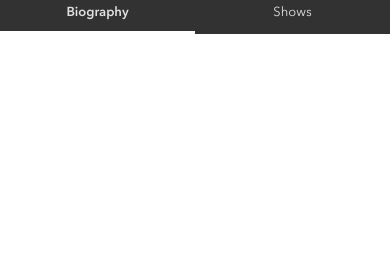
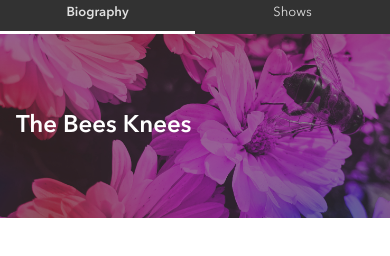
Before and after one commit to mattbanh/matthew-banh-bandsite, a plain HTML site: page index.html in a window 390 px wide. Shown: the part 44-300 px from the top of the page. Drawn offline with Linux system fonts and the light colour scheme.

Commit message:
created bio-main.scss and built responsive hero

```diff
--- a/index.html
+++ b/index.html
@@ -28,5 +28,12 @@
         </ul>
       </nav>
     </header>
+    <main>
+      <div class="bio-hero">
+        <div class="bio-hero__overlay">
+          <h1 class="bio-hero__title">The Bees Knees</h1>
+        </div>
+      </div>
+    </main>
   </body>
 </html>
--- a/styles/bio.scss
+++ b/styles/bio.scss
@@ -2,6 +2,7 @@
 @use "./partials/colors" as colors;
 @use "./partials/breakpoints";
 @use "./partials/components/header";
+@use "./partials/components/bio-main";
 
 html,
 body {
--- /dev/null
+++ b/styles/partials/components/_bio-main.scss
@@ -0,0 +1,41 @@
+@use "../fonts";
+@use "../colors" as colors;
+@use "../breakpoints" as breakpoints;
+
+.bio-hero {
+  height: 11.5rem;
+  background: center / cover no-repeat url(../../../assets/images/hero-bio.jpg);
+  &__overlay {
+    background-color: rgba(50, 50, 50, 0.5);
+    width: 100%;
+    height: 100%;
+    display: flex;
+    align-items: center;
+  }
+
+  &__title {
+    margin: 0 1rem;
+    font-size: 1.5rem;
+    font-weight: 600;
+    color: colors.$primary-white;
+  }
+}
+
+@include breakpoints.medium {
+  .bio-hero {
+    height: 27.75rem;
+    &__title {
+      margin: 0 2.25rem;
+      font-size: 3.625rem;
+    }
+  }
+}
+
+@include breakpoints.large {
+  .bio-hero {
+    height: 39.375rem;
+    &__title {
+      margin: 0 8.125rem;
+    }
+  }
+}
```
Also changed, not shown: styles/bio.css, styles/partials/components/_bioMain.scss (deleted).
